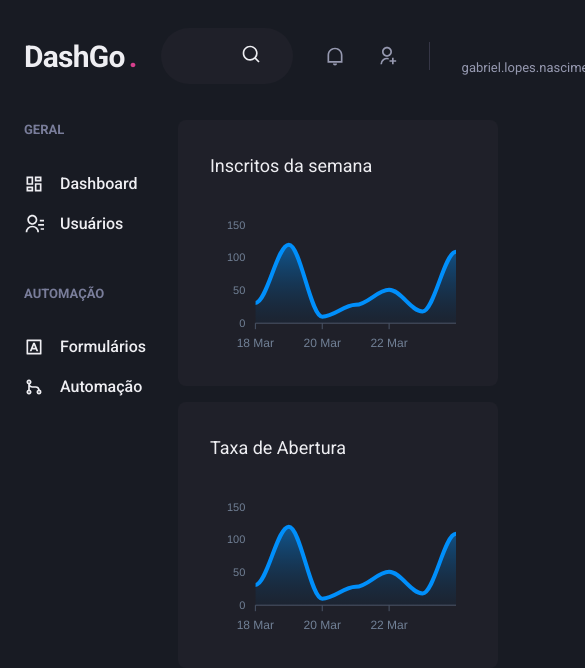
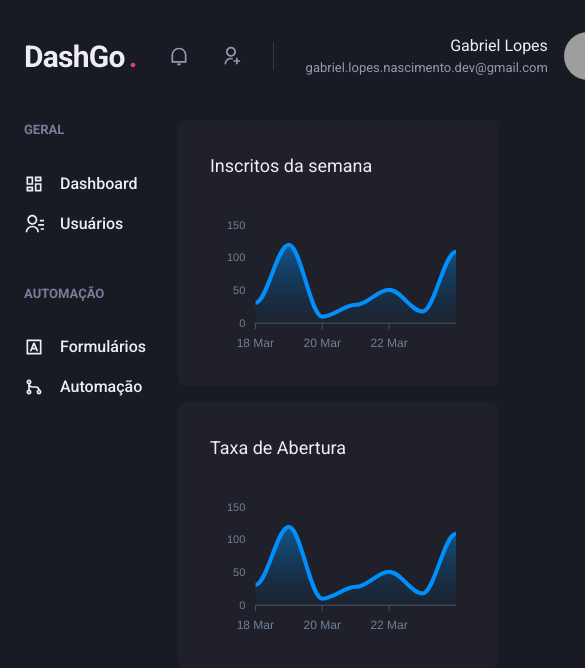
Before and after one commit to Gabriellopes232/dashgo, a Next.js app: page /dashboard in a window 390 px wide. Shown: the top 668 px of the page, 585 px wide, since content can reach past the window. Built offline with nearby package versions, Linux system fonts and the light colour scheme; grey boxes are pictures that could not be loaded.

Commit message:
feat: responsive header

```diff
--- a/src/components/Header/index.tsx
+++ b/src/components/Header/index.tsx
@@ -1,10 +1,15 @@
-import { Flex } from "@chakra-ui/react";
+import { Flex, useBreakpointValue } from "@chakra-ui/react";
 import Logo from "./Logo";
 import NotificationsNav from "./NotificationsNav";
 import Profile from "./Profile";
 import SearchBox from "./SearchBox";
 
 export default function Header() {
+    const isWideVersion = useBreakpointValue({
+        base: false,
+        lg: true
+    })
+
     return (
         <Flex
             as="header"
@@ -17,13 +22,13 @@
             align="center"
         >
             <Logo />
-            <SearchBox />
+            {isWideVersion && <SearchBox />}
             <Flex
                 align="center"
                 ml="auto"
             >
                 <NotificationsNav />
-                <Profile />
+                <Profile showProfileData={isWideVersion} />
             </Flex>
         </Flex>
     )
```
